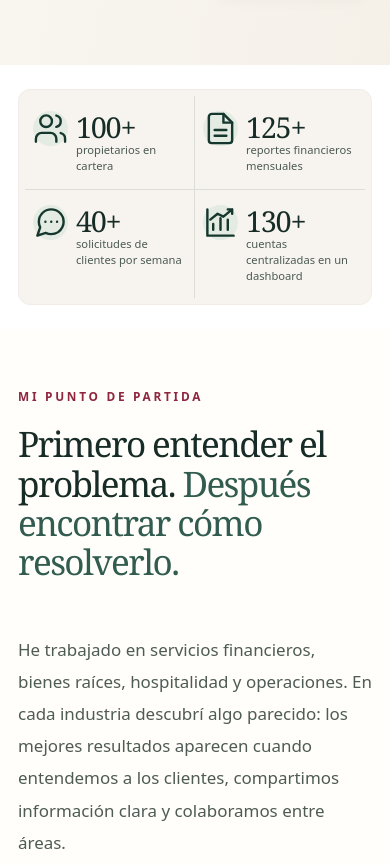
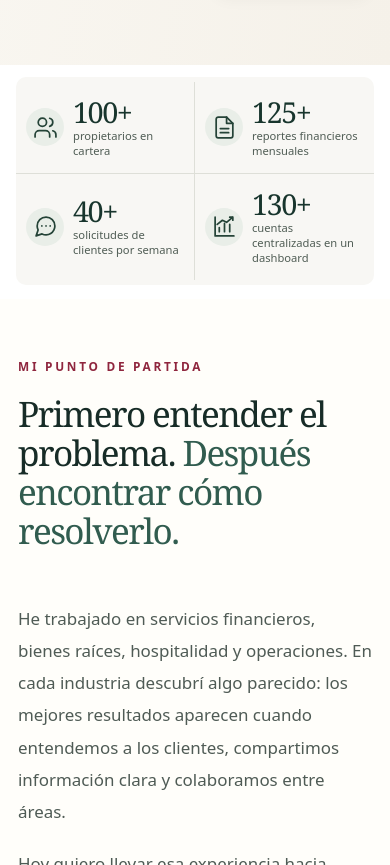
Before and after one commit to raumor911/monica-garcia-sitio-profesional, a plain HTML site: page index.html in a window 390 px wide. Shown: the part 1118-1983 px from the top of the page. Drawn offline with Linux system fonts and the light colour scheme.

Commit message:
style: align metrics band with approved compact mockup across breakpoints

```diff
--- a/styles.css
+++ b/styles.css
@@ -63,14 +63,16 @@ p{color:var(--body)}
 .visual-note{position:absolute;z-index:2;right:0;top:8%;font-family:Georgia,serif;font-style:italic;transform:rotate(-10deg);font-size:clamp(1.13rem,1.9vw,1.8rem);line-height:1.15;color:var(--pine)}
 .visual-note span{display:block}
 .visual-caption{position:absolute;bottom:6%;left:8%;max-width:240px;font-size:.72rem;line-height:1.4;color:#516158;background:rgba(255,254,250,.85);padding:9px 12px;border-radius:9px}
-.metrics{background:#fff}
-.metric-grid{display:grid;grid-template-columns:repeat(4,1fr);background:var(--cream);border:1px solid #f1ede6;border-radius:18px;padding:24px 20px}
-.metric{display:flex;align-items:center;gap:14px;padding:7px 24px;border-right:1px solid #dcded6;min-width:0}
-.metric:last-child{border:0}
-.metric-symbol{display:grid;place-items:center;flex:0 0 50px;width:50px;height:50px;border-radius:50%;background:#e4ebe3;color:var(--pine);font-size:1.5rem;font-family:Georgia,serif}
-.metric>div{display:flex;flex-direction:column;line-height:1.3;min-width:0}
-.metric strong{font-size:clamp(2rem,2.8vw,2.8rem);font-weight:500;line-height:1.1;white-space:nowrap}
-.metric span:last-child{font-size:.78rem;line-height:1.4;color:#4c5a53}
+/* Portfolio metrics: proportion, separators and pictograms from approved mockup. */
+.metrics{background:#fff;padding-block:12px 14px}
+.metrics .metric-grid{width:min(1390px,calc(100% - 32px));max-width:none;display:grid;grid-template-columns:repeat(4,minmax(0,1fr));align-items:stretch;background:#f8f7f4;border:0;border-radius:11px;padding:16px 0}
+.metrics .metric{display:flex;align-items:center;gap:13px;min-height:78px;min-width:0;padding:2px clamp(15px,2.25vw,27px);border-right:1px solid #dedfd8}
+.metrics .metric:last-child{border-right:0}
+.metrics .metric-symbol{display:grid;place-items:center;flex:0 0 46px;width:46px;height:46px;border-radius:50%;background:#e9eee8;color:#244337}
+.metrics .metric-symbol svg{display:block;width:25px;height:25px;flex:0 0 auto}
+.metrics .metric-copy{display:flex;flex-direction:column;gap:1px;min-width:0;line-height:1.18}
+.metrics .metric-copy strong{font-family:Georgia,"Times New Roman",serif;font-size:clamp(1.9rem,2.55vw,2.2rem);font-weight:500;letter-spacing:-.052em;line-height:1.04;color:#18352d;white-space:nowrap}
+.metrics .metric-copy span{font-size:.75rem;line-height:1.34;color:#505d55;text-wrap:pretty}
 .editorial-grid{display:grid;grid-template-columns:1fr .95fr;gap:12%;align-items:start}
 .editorial-grid h2{max-width:630px}
 .intro-body{font-size:1.06rem;line-height:1.9}
@@ -180,8 +182,8 @@ p{color:var(--body)}
   .primary-nav{gap:12px}
   .primary-nav>a{font-size:.72rem}
   .primary-nav>.nav-contact{padding:9px 12px}
-  .metric{padding-inline:13px;gap:10px}
-  .metric-symbol{width:42px;height:42px;flex-basis:42px}
+  .metrics .metric{padding-inline:clamp(12px,2.2vw,24px);gap:12px}
+  .metrics .metric-symbol{width:44px;height:44px;flex-basis:44px}
   .value-card{padding:26px 18px}
   .project-grid{grid-template-columns:1fr 1.1fr}
   .project-impact{grid-column:1/-1;display:grid;grid-template-columns:repeat(3,1fr);gap:15px}
@@ -206,10 +208,10 @@ p{color:var(--body)}
   h1{font-size:clamp(3.7rem,11vw,6rem)}
   .hero-visual{max-width:660px;margin:auto}
   .visual-note{right:5%}
-  .metric-grid{grid-template-columns:repeat(2,1fr)}
-  .metric{padding:18px 15px}
-  .metric:nth-child(2){border:0}
-  .metric:nth-child(-n+2){border-bottom:1px solid #dcded6}
+  .metrics .metric-grid{grid-template-columns:repeat(2,minmax(0,1fr));padding:8px 0}
+  .metrics .metric{padding:15px 20px;min-height:88px}
+  .metrics .metric:nth-child(2){border-right:0}
+  .metrics .metric:nth-child(-n+2){border-bottom:1px solid #dedfd8}
   .section-heading{margin-bottom:28px}
   .value-grid{grid-template-columns:repeat(2,1fr)}
   .timeline{grid-template-columns:repeat(2,1fr);gap:25px 0}
@@ -241,11 +243,11 @@ p{color:var(--body)}
   .hero-actions .button{width:100%}
   .visual-note{font-size:1.02rem;right:1%;top:8%}
   .visual-caption{left:5%;bottom:3%;font-size:.65rem;max-width:175px}
-  .metric-grid{padding:6px;border-radius:12px}
-  .metric{padding:15px 8px;gap:8px;align-items:flex-start}
-  .metric-symbol{width:35px;height:35px;flex-basis:35px;font-size:1.2rem}
-  .metric strong{font-size:1.8rem}
-  .metric span:last-child{font-size:.7rem}
+  .metrics .metric-grid{padding:5px 0;border-radius:10px}
+  .metrics .metric{padding:15px 10px;gap:9px;align-items:center;min-height:91px}
+  .metrics .metric-symbol{width:38px;height:38px;flex-basis:38px}
+  .metrics .metric-copy strong{font-size:1.8rem}
+  .metrics .metric-copy span{font-size:.7rem}
   .value-grid,.timeline,.complementary,.skills-grid,.project-impact{grid-template-columns:1fr}
   .value-card{min-height:auto;padding:24px}
   .career-card,.career-card:nth-child(2){border-right:0;min-height:0;padding:30px 21px}
```
